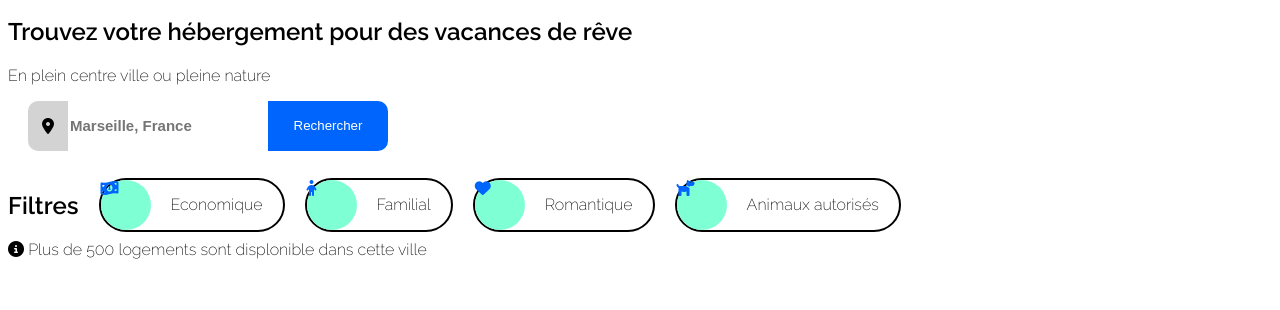
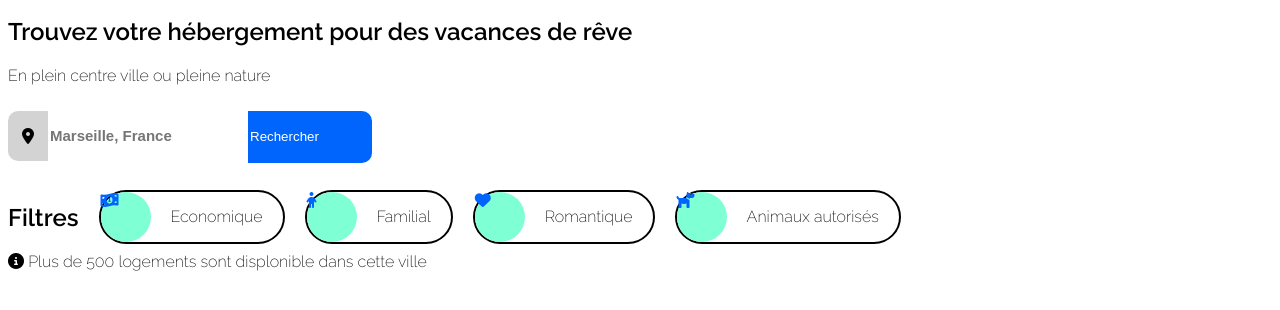
Before and after one commit to Aliksssss/alisackvannavong_2_170222, a plain HTML site: page index.html in a window 1280 px wide. Shown: the part 82-392 px from the top of the page. Drawn offline with Linux system fonts and the light colour scheme.

Commit message:
feat: header

```diff
--- a/index.html
+++ b/index.html
@@ -41,7 +41,7 @@
         <!--icone et barre de recherche-->
             <div class="research-icons"><i class="fa-solid fa-location-dot"></i></div>
                <div><input class="research-bar" type="search" placeholder="Marseille, France "></div>
-                <div><input class="research-button" type="button" value ="Rechercher"></div>
+                <div><input class="research-button" type=g"button" value ="Rechercher"></div>
         </div>
 
             <!--filtre-->
--- a/style.css
+++ b/style.css
@@ -8,6 +8,7 @@ a{
     text-decoration: none;
     color: #0065FC;
     font-style: normal;
+
 }
 
 
@@ -78,10 +79,9 @@ nav a{
 
 .research{
     display: flex;
-    justify-content: center;
     width: 400px;
     border-radius: 15px;
-
+    padding-top: 10px;
 }
 
 .research-icons{
@@ -164,3 +164,8 @@ nav a{
     padding-right: 20px;
     border-radius: 0 25px 25px 0;
 }
+/* informations*/g
+
+.info-para{
+    padding-top: 10px;
+}
```
